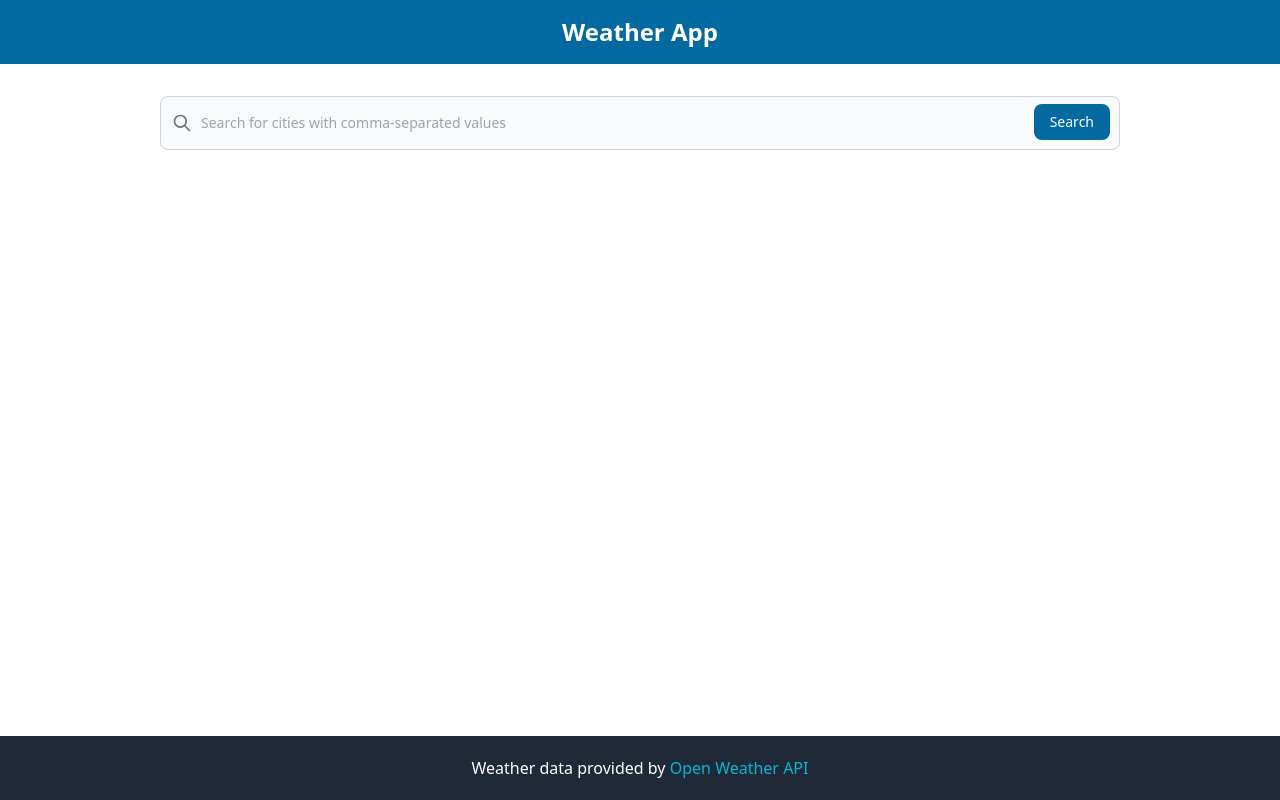
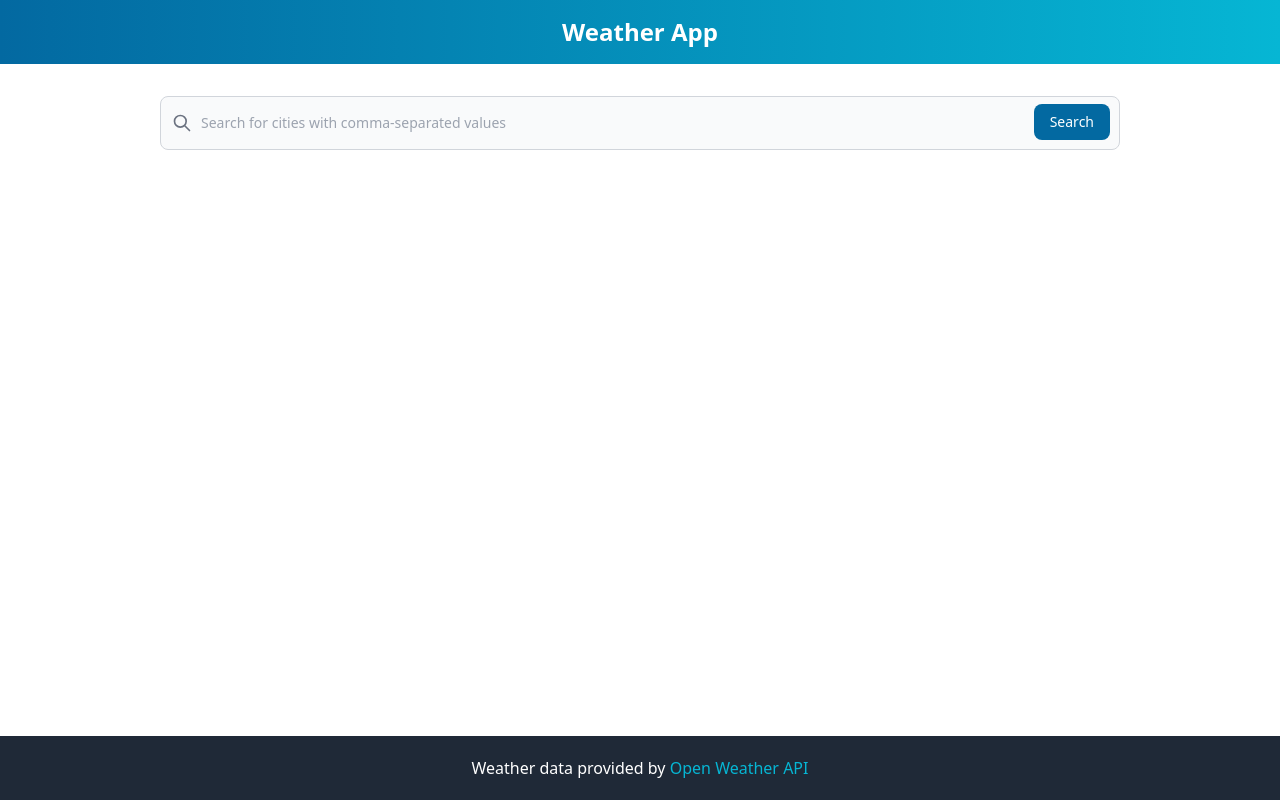
Before and after one commit to gaylem/weather-app, a React app: page / in a window 1280 px wide. Built offline with nearby package versions, Linux system fonts and the light colour scheme.

Commit message:
Update styles

```diff
--- a/src/Components/Header.jsx
+++ b/src/Components/Header.jsx
@@ -2,7 +2,7 @@ import React from 'react';
 
 function Header() {
   return (
-    <header className='bg-sky-700 text-white py-4'>
+    <header className='bg-gradient-to-r from-sky-700 to-cyan-500 text-white py-4'>
       <div className='container mx-auto flex justify-center items-center'>
         <h1 className='text-2xl font-bold'>Weather App</h1>
       </div>
```
